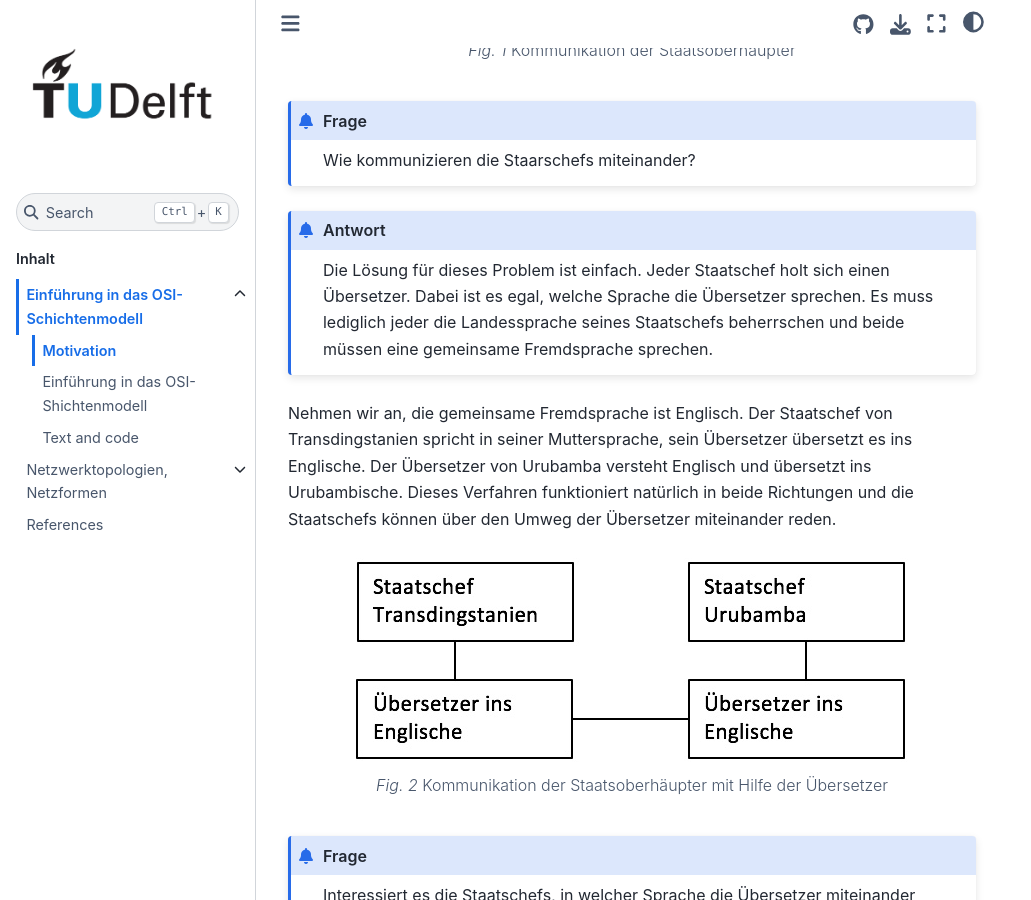
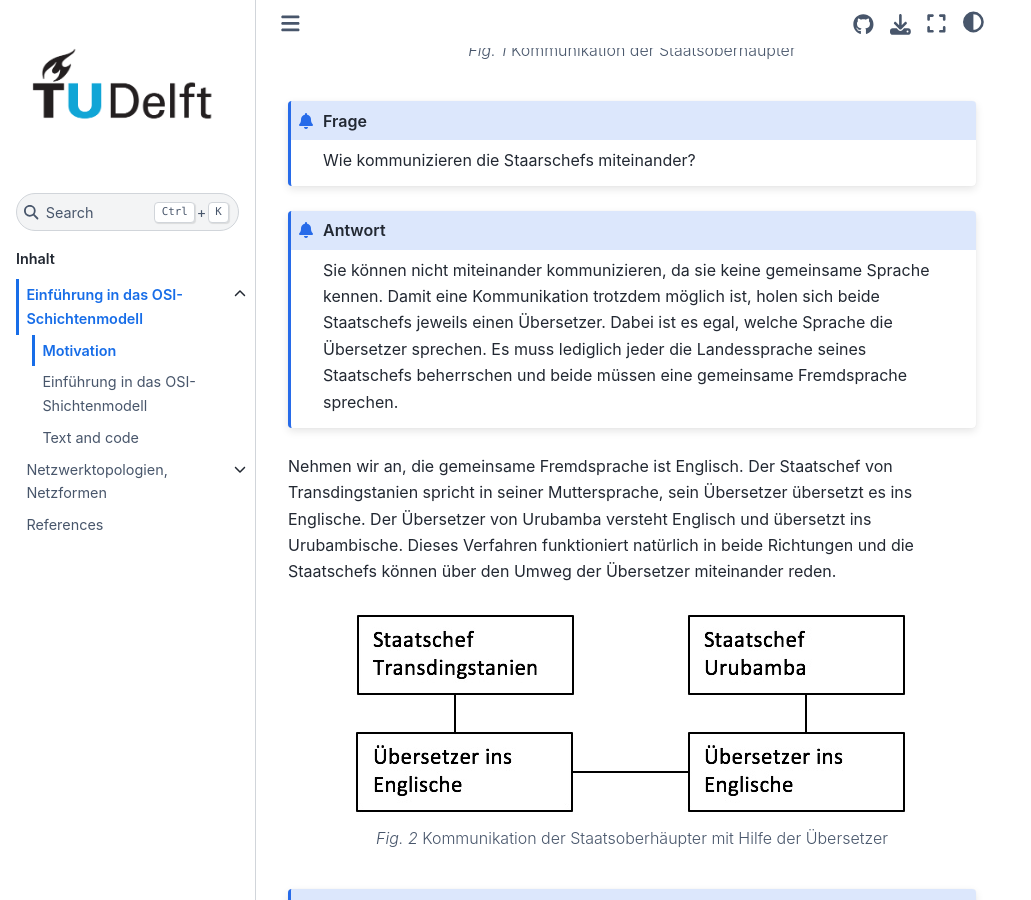
Before and after one commit to wursthornb/bw_network, a Jupyter Book: the page built from book/1_Einfuehrung/11_motivation.md, in a window 1280 px wide and 900 px high, scrolled down 371 px. Shown: the whole window, without its empty margins (0-1031 px from the left). Built offline with Jupyter Book 1.0.4 settings and Sphinx 7.4.7 and the Sphinx Book theme 1.1.4, drawn with Linux system fonts in a browser that asks for light colours; comment, search, counter and statistics services are not loaded.

Commit message:
Update 11_motivation.md

````diff
--- a/book/1_Einfuehrung/11_motivation.md
+++ b/book/1_Einfuehrung/11_motivation.md
@@ -15,7 +15,7 @@ Wie kommunizieren die Staarschefs miteinander?
 ```
 
 ```{admonition} Antwort
-Die Lösung für dieses Problem ist einfach. Jeder Staatschef holt sich einen Übersetzer. Dabei ist es egal, welche Sprache die Übersetzer sprechen. Es muss lediglich jeder die Landessprache seines Staatschefs beherrschen und beide müssen eine gemeinsame Fremdsprache sprechen.
+Sie können nicht miteinander kommunizieren, da sie keine gemeinsame Sprache kennen. Damit eine Kommunikation trotzdem möglich ist, holen sich beide Staatschefs jeweils einen Übersetzer. Dabei ist es egal, welche Sprache die Übersetzer sprechen. Es muss lediglich jeder die Landessprache seines Staatschefs beherrschen und beide müssen eine gemeinsame Fremdsprache sprechen.
 ```
 
 Nehmen wir an, die gemeinsame Fremdsprache ist Englisch. Der Staatschef von Transdingstanien spricht in seiner Muttersprache, sein Übersetzer übersetzt es ins Englische. Der Übersetzer von Urubamba versteht Englisch und übersetzt ins Urubambische. Dieses Verfahren funktioniert natürlich in beide Richtungen und die Staatschefs können über den Umweg der Übersetzer miteinander reden.
````
